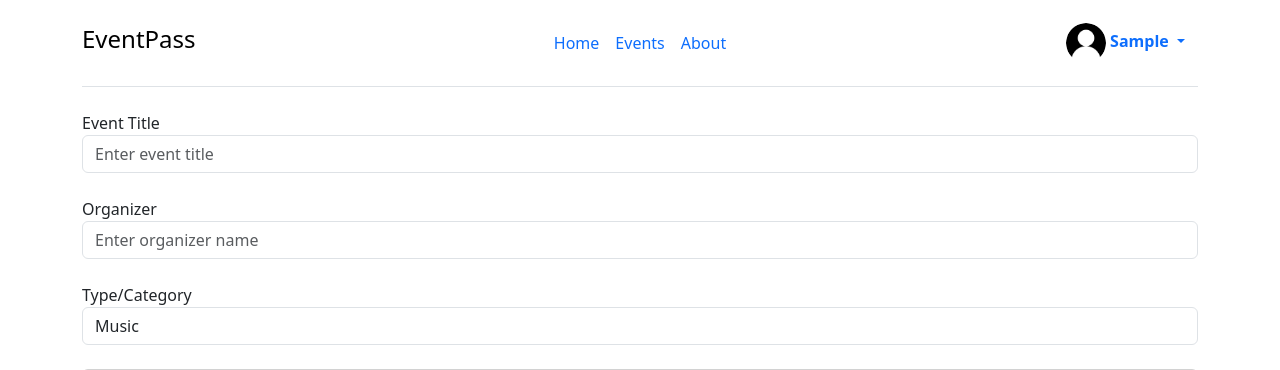
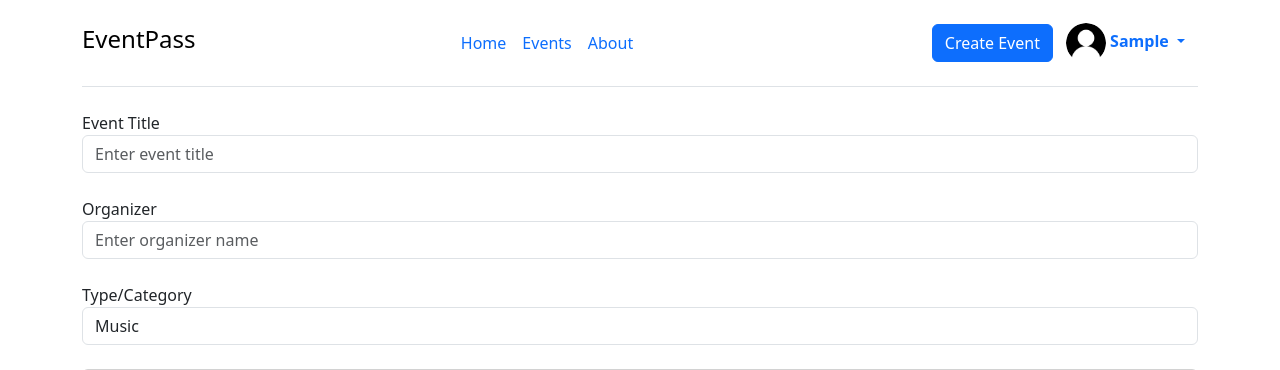
Before and after one commit to arv1nd-s/eventpass, a Django app: page /create-event/ in a window 1280 px wide. Shown: the top 370 px of the page. Run offline with Django 4.2, Linux system fonts and the light colour scheme; the visitor is signed in with stand-in values (Sample User, id 1).

Commit message:
create event navigation

```diff
--- a/eventpassApp/templates/base.html
+++ b/eventpassApp/templates/base.html
@@ -25,8 +25,9 @@
           </ul>
 
           {% if user.is_authenticated %}
-            <div class="col-md-3 text-end">
-              <div class="dropdown">
+            <div class="col-lg-5">
+              <div class="d-flex align-items-center justify-content-end">
+                  <a href="/create-event"><button type="button" class="btn btn-primary">Create Event</button></a>
                   <button class="btn text-primary dropdown-toggle" type="button" id="userDropdown" data-bs-toggle="dropdown" aria-expanded="false">
                     {% load static %}
                     <img src="{% static 'eventpassApp/user_icon.png' %}" alt="User Image" class="rounded-circle" style="width: 40px; height: 40px;">
--- a/eventpassApp/views.py
+++ b/eventpassApp/views.py
@@ -81,31 +81,35 @@ def eventsPage(request):
 
 
 def createEvent(request):
-    if request.method == "POST":
-        form_data = request.POST.dict()
-        print(form_data.items())
+    if request.user.is_authenticated:
+        if request.method == "POST":
+            form_data = request.POST.dict()
+            print(form_data.items())
 
-        print(request.user.id)
+            print(request.user.id)
 
-        event_data = Event(
-            title=form_data.get("event-title"),
-            city=form_data.get("location-city"),
-            organizer=form_data.get("organizer"),
-            user_id=User.objects.get(id=request.user.id),
-            starts_at=form_data.get("start-date-time"),
-            ends_at=form_data.get("end-date-time"),
-            address=form_data.get("location-address"),
-            pincode=form_data.get("location-pincode"),
-            category=form_data.get("event-type"),
-            description=form_data.get("event-description"),
-            image_path="dummy"
-        )
-        event_data.save()
+            event_data = Event(
+                title=form_data.get("event-title"),
+                city=form_data.get("location-city"),
+                organizer=form_data.get("organizer"),
+                user_id=User.objects.get(id=request.user.id),
+                starts_at=form_data.get("start-date-time"),
+                ends_at=form_data.get("end-date-time"),
+                address=form_data.get("location-address"),
+                pincode=form_data.get("location-pincode"),
+                category=form_data.get("event-type"),
+                description=form_data.get("event-description"),
+                image_path="dummy"
+            )
+            event_data.save()
 
-        return HttpResponseRedirect('/create-event')
+            return HttpResponseRedirect('/create-event')
+
+        else:
+            return render(request, 'event_create_form.html', context={'user': request.user})
 
     else:
-        return render(request, 'event_create_form.html', context={'user': request.user})
+        return redirect('/login')
 
 
 def myTicketsList(request):
@@ -120,19 +124,15 @@ def showTicket(request):
     # check if this userid have access to the request ticket using ticket id
     return render(request, 'ticket.html')
 
-# INCOMPLETE
 def searchResults(request):
     if request.GET.get('search-type') == 'name':
         user_search = request.GET.get('query')
-        print(user_search)
         event_records = Event.objects.filter(title__icontains=user_search)
-        print(event_records)
         return render(request, 'events.html', context={'event_records': event_records})
 
     elif request.GET.get('search-type') == 'location':
         user_search = request.GET.get('query')
         event_records = Event.objects.filter(city__icontains=user_search)
-        print(event_records)
         return render(request, 'events.html', context={'event_records': event_records})
 
     elif request.GET.get('query'):
```
Lines whose indentation alone changed are shown as unchanged.
